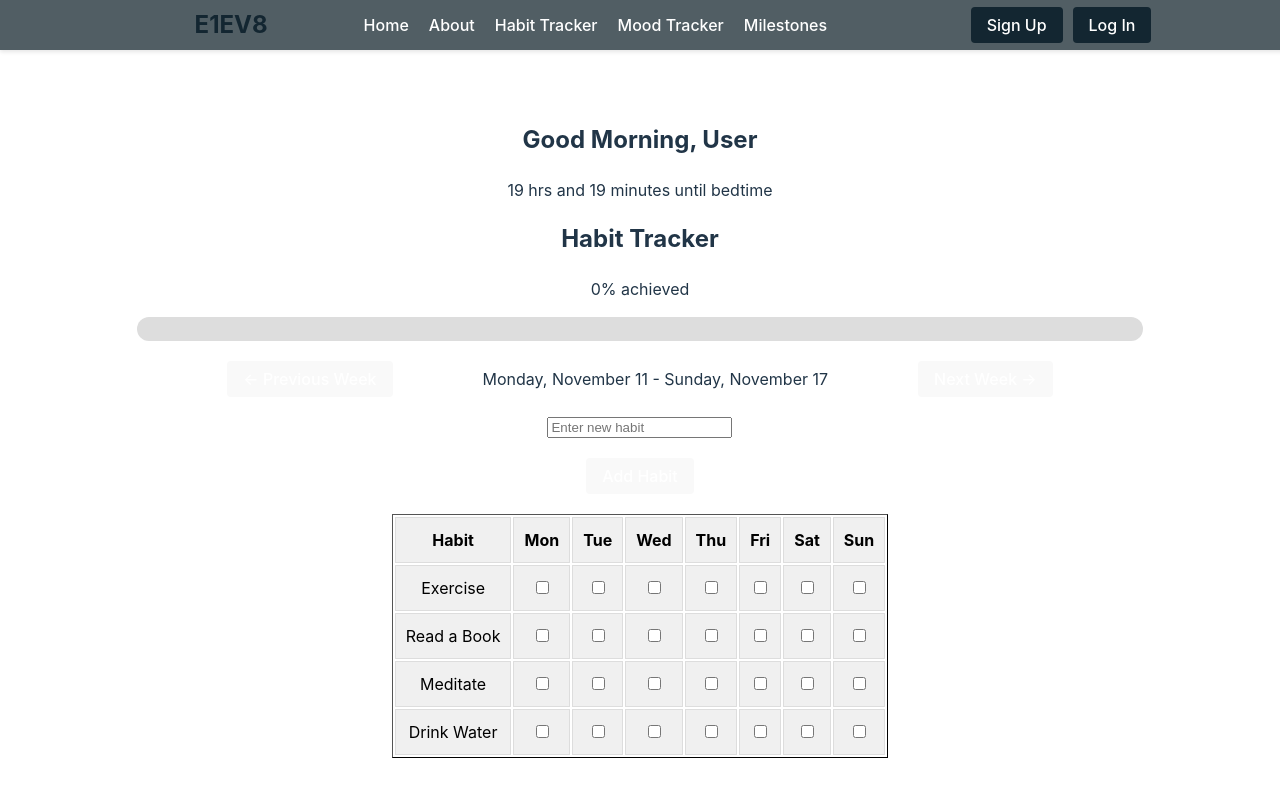
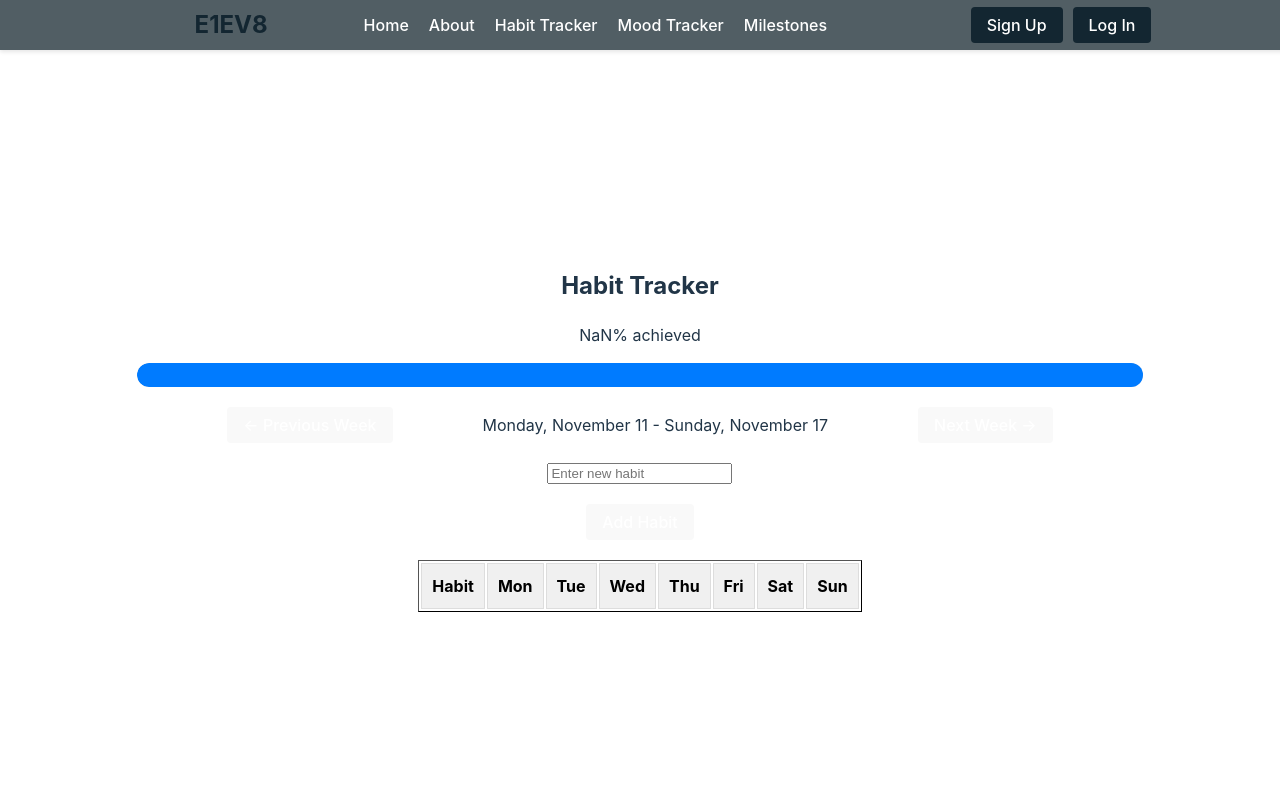
Before and after one commit to omgxlori/E1EV8, a React (Vite) app in the folder client/: page /habit-tracker in a window 1280 px wide. Shown: the top 794 px of the page. Built offline with nearby package versions, Linux system fonts and the light colour scheme.

Commit message:
Habit tracker edits

```diff
--- a/client/src/components/HabitList.jsx
+++ b/client/src/components/HabitList.jsx
@@ -27,129 +27,78 @@ const getWeekEndDate = (startDate) => {
 const HabitTable = () => {
   const [habits, setHabits] = useState(() => {
     const savedHabits = localStorage.getItem('habits');
-    return savedHabits ? JSON.parse(savedHabits) : ['Exercise', 'Read a Book', 'Meditate', 'Drink Water'];
+    return savedHabits ? JSON.parse(savedHabits) : [];
   });
+  const [newHabit, setNewHabit] = useState('');
+  const [checkedBoxes, setCheckedBoxes] = useState(() => {
+    const savedCheckedBoxes = localStorage.getItem('checkedBoxes');
+    return savedCheckedBoxes ? JSON.parse(savedCheckedBoxes) : {};
+  });
+  const [showConfetti, setShowConfetti] = useState(false);
+  const [currentWeekStartDate, setCurrentWeekStartDate] = useState(getWeekStartDate(0));
 
-  const [newHabit, setNewHabit] = useState('');
-  const [editingHabitIndex, setEditingHabitIndex] = useState(null);
-  const [editingHabitText, setEditingHabitText] = useState('');
-  const [currentWeekStartDate, setCurrentWeekStartDate] = useState(getWeekStartDate());
-  const [checkedBoxes, setCheckedBoxes] = useState(() => {
-    const savedData = localStorage.getItem(`habitProgress_${getWeekStartDate().toDateString()}`);
-    return savedData ? JSON.parse(savedData) : Array.from({ length: 4 }, () => Array(7).fill(false));
-  });
-
-  const [showConfetti, setShowConfetti] = useState(false);
-  const [greeting, setGreeting] = useState('');
-  const [timeUntilBedtime, setTimeUntilBedtime] = useState('');
-  const userName = 'User'; // Replace this with the actual user's name
-  const bedtime = '22:00'; // Replace this with the user's set bedtime in 24-hour format (HH:mm)
-
-  // Create a greeting based on the time of day
-  useEffect(() => {
-    const currentHour = new Date().getHours();
-    if (currentHour < 12) {
-      setGreeting(`Good Morning, ${userName}`);
-    } else if (currentHour < 18) {
-      setGreeting(`Good Afternoon, ${userName}`);
-    } else {
-      setGreeting(`Good Evening, ${userName}`);
-    }
-  }, [userName]);
-
-  // Calculate time until bedtime
-  useEffect(() => {
-    const calculateTimeUntilBedtime = () => {
-      const [bedHour, bedMinute] = bedtime.split(':').map(Number);
-      const now = new Date();
-      const bedTime = new Date();
-      bedTime.setHours(bedHour, bedMinute, 0, 0);
-
-      if (now > bedTime) {
-        bedTime.setDate(bedTime.getDate() + 1);
-      }
-
-      const diffMs = bedTime - now;
-      const diffHrs = Math.floor(diffMs / (1000 * 60 * 60));
-      const diffMins = Math.floor((diffMs % (1000 * 60 * 60)) / (1000 * 60));
-      setTimeUntilBedtime(`${diffHrs} hrs and ${diffMins} minutes until bedtime`);
-    };
-
-    calculateTimeUntilBedtime();
-    const interval = setInterval(calculateTimeUntilBedtime, 60000);
-    return () => clearInterval(interval);
-  }, [bedtime]);
-
-  // Load progress for the current week from local storage
-  useEffect(() => {
-    const weekKey = `habitProgress_${currentWeekStartDate.toDateString()}`;
-    const savedData = localStorage.getItem(weekKey);
-    if (savedData) {
-      setCheckedBoxes(JSON.parse(savedData));
-    } else {
-      setCheckedBoxes(Array.from({ length: habits.length }, () => Array(7).fill(false)));
-    }
-  }, [currentWeekStartDate, habits.length]);
-
-  // Save progress to local storage whenever checkboxes or week change
-  useEffect(() => {
-    const weekKey = `habitProgress_${currentWeekStartDate.toDateString()}`;
-    localStorage.setItem(weekKey, JSON.stringify(checkedBoxes));
-  }, [checkedBoxes, currentWeekStartDate]);
-
-  // Save habits to local storage whenever the habits list changes
+  // Save habits and checkedBoxes to localStorage
   useEffect(() => {
     localStorage.setItem('habits', JSON.stringify(habits));
   }, [habits]);
 
-  // Function to navigate to the next or previous week
+  useEffect(() => {
+    localStorage.setItem('checkedBoxes', JSON.stringify(checkedBoxes));
+  }, [checkedBoxes]);
+
+  // Handle adding a new habit
+  const addHabit = () => {
+    if (newHabit.trim() === '') return;
+
+    // Add the new habit to the list of habits
+    setHabits((prevHabits) => [...prevHabits, newHabit]);
+
+    // Initialize the checkboxes for the new habit in the current week
+    const newCheckedBoxes = { ...checkedBoxes };
+    const weekKey = currentWeekStartDate.toDateString();
+    newCheckedBoxes[weekKey] = [
+      ...(newCheckedBoxes[weekKey] || []),
+      Array(7).fill(false), // Add a new row of checkboxes for the new habit
+    ];
+    setCheckedBoxes(newCheckedBoxes);
+
+    setNewHabit('');
+  };
+
+  // Handle checkbox change (toggle checkbox)
+  const handleCheckboxChange = (habitIndex, dayIndex) => {
+    const newCheckedBoxes = { ...checkedBoxes };
+    const weekKey = currentWeekStartDate.toDateString();
+    newCheckedBoxes[weekKey] = newCheckedBoxes[weekKey].map((habit, index) =>
+      index === habitIndex
+        ? habit.map((checked, i) => (i === dayIndex ? !checked : checked))
+        : habit
+    );
+    setCheckedBoxes(newCheckedBoxes);
+  };
+
+  // Navigate to the next or previous week
   const changeWeek = (offset) => {
     const newWeekStartDate = new Date(currentWeekStartDate);
     newWeekStartDate.setDate(newWeekStartDate.getDate() + offset * 7);
     setCurrentWeekStartDate(newWeekStartDate);
+
+    const weekKey = newWeekStartDate.toDateString();
+    if (!(weekKey in checkedBoxes)) {
+      setCheckedBoxes((prevCheckedBoxes) => ({
+        ...prevCheckedBoxes,
+        [weekKey]: habits.map(() => Array(7).fill(false)), // Initialize checkboxes for the new week
+      }));
+    }
   };
 
-  const addHabit = () => {
-    if (newHabit.trim() === '') return;
-    setHabits((prevHabits) => [...prevHabits, newHabit]);
-    setCheckedBoxes((prevCheckedBoxes) => [
-      ...prevCheckedBoxes,
-      Array(7).fill(false), // Add a new row of checkboxes for the new habit
-    ]);
-    setNewHabit('');
-  };
-
-  const startEditingHabit = (index) => {
-    setEditingHabitIndex(index);
-    setEditingHabitText(habits[index]);
-  };
-
-  const saveEditedHabit = () => {
-    const updatedHabits = [...habits];
-    updatedHabits[editingHabitIndex] = editingHabitText;
-    setHabits(updatedHabits);
-    setEditingHabitIndex(null);
-    setEditingHabitText('');
-  };
-
-  const deleteHabit = (index) => {
-    const updatedHabits = habits.filter((_, habitIndex) => habitIndex !== index);
-    const updatedCheckedBoxes = checkedBoxes.filter((_, habitIndex) => habitIndex !== index);
-    setHabits(updatedHabits);
-    setCheckedBoxes(updatedCheckedBoxes);
-  };
-
-  const handleCheckboxChange = (habitIndex, dayIndex) => {
-    const newCheckedBoxes = checkedBoxes.map((habit, index) =>
-      index === habitIndex ? habit.map((checked, i) => (i === dayIndex ? !checked : checked)) : habit
-    );
-    setCheckedBoxes(newCheckedBoxes);
-  };
-
+  // Calculate the total checkboxes and progress percentage
   const totalCheckboxes = habits.length * 7;
-  const checkedCount = checkedBoxes.flat().filter(Boolean).length;
+  const checkedCount =
+    (checkedBoxes[currentWeekStartDate.toDateString()]?.flat().filter(Boolean).length || 0);
   const percentage = Math.round((checkedCount / totalCheckboxes) * 100);
 
+  // Show confetti if all checkboxes are checked
   useEffect(() => {
     if (percentage === 100) {
       setShowConfetti(true);
@@ -161,8 +110,6 @@ const HabitTable = () => {
 
   return (
     <div>
-      <h2>{greeting}</h2>
-      <p>{timeUntilBedtime}</p>
       <h2>Habit Tracker</h2>
       <p>{percentage}% achieved</p>
       {showConfetti && <Confetti />}
@@ -197,7 +144,15 @@ const HabitTable = () => {
         </span>
         <button onClick={() => changeWeek(1)}>Next Week →</button>
       </div>
-      <div className="add-habit" style={{ margin: '20px 0', display: 'flex', flexDirection: 'column', alignItems: 'center' }}>
+      <div
+        className="add-habit"
+        style={{
+          margin: '20px 0',
+          display: 'flex',
+          flexDirection: 'column',
+          alignItems: 'center',
+        }}
+      >
         <input
           type="text"
           value={newHabit}
@@ -223,29 +178,16 @@ const HabitTable = () => {
         <tbody>
           {habits.map((habit, habitIndex) => (
             <tr key={habitIndex}>
-              <td>
-                {editingHabitIndex === habitIndex ? (
-                  <div>
-                    <input
-                      type="text"
-                      value={editingHabitText}
-                      onChange={(e) => setEditingHabitText(e.target.value)}
-                    />
-                    <button onClick={saveEditedHabit}>Save</button>
-                    <button onClick={() => setEditingHabitIndex(null)}>Cancel</button>
-                    <button onClick={() => deleteHabit(habitIndex)}>Delete</button>
-                  </div>
-                ) : (
-                  <span onClick={() => startEditingHabit(habitIndex)}>{habit}</span>
-                )}
-              </td>
+              <td>{habit}</td>
               {Array(7)
                 .fill()
                 .map((_, dayIndex) => (
                   <td key={dayIndex}>
                     <input
                       type="checkbox"
-                      checked={checkedBoxes[habitIndex]?.[dayIndex] || false}
+                      checked={
+                        checkedBoxes[currentWeekStartDate.toDateString()]?.[habitIndex]?.[dayIndex] || false
+                      }
                       onChange={() => handleCheckboxChange(habitIndex, dayIndex)}
                     />
                   </td>
```
